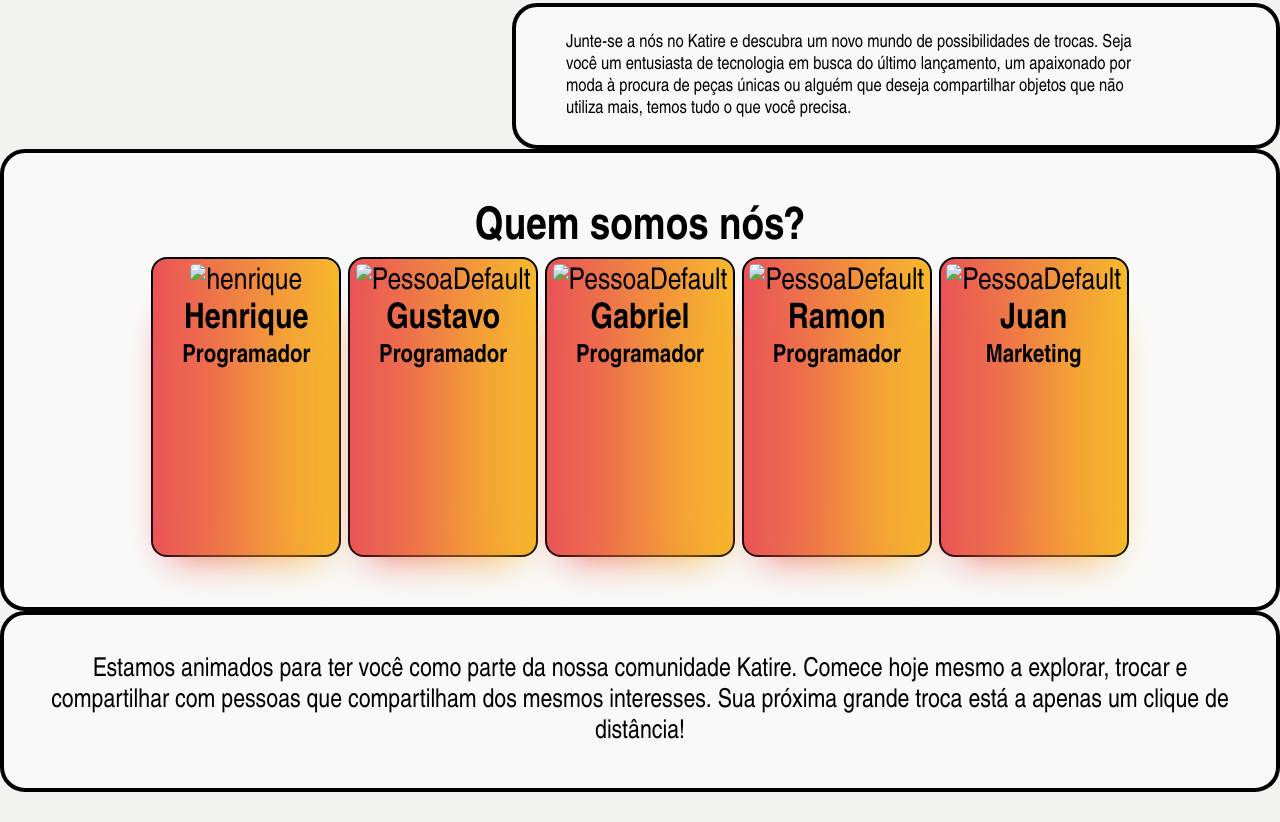
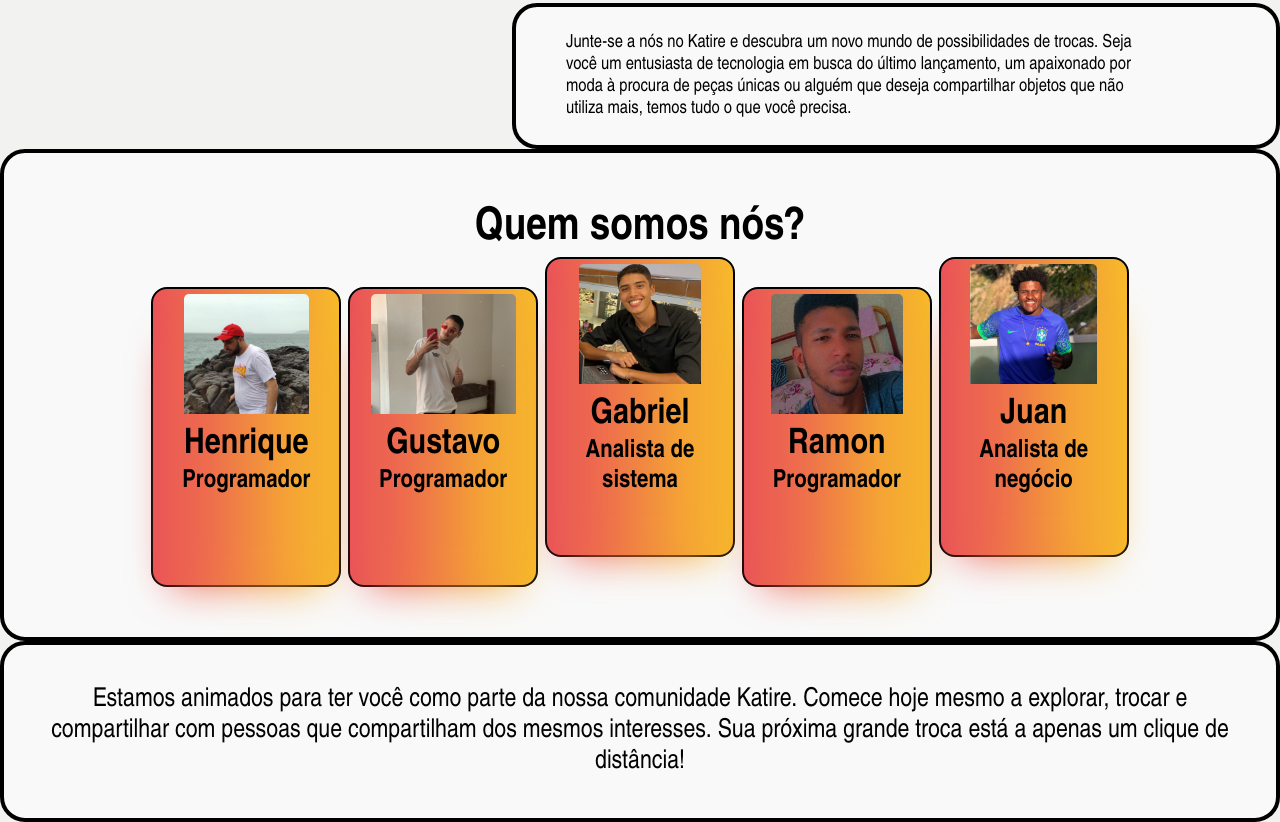
Before and after one commit to gu-henrique/ProjetoWeb, a plain HTML site: page index.html in a window 1280 px wide. Shown: the part 1923-2745 px from the top of the page. Before the commit the page ends 2715 px from the top, so only its background shows below. Drawn offline with Linux system fonts and the light colour scheme.

Commit message:
land page final

```diff
--- a/index.html
+++ b/index.html
@@ -5,7 +5,7 @@
     <meta http-equiv="X-UA-Compatible" content="IE=edge">
     <meta name="viewport" content="width=device-width, initial-scale=1.0">
     <title>Início | Katire</title>
-    <link rel="stylesheet" type="text/css" href="/style.css" media="screen" />
+    <link rel="stylesheet" type="text/css" href="style.css" media="screen" />
     <link rel="shortcut icon" href="/images/katire/ire-w.png" type="image/x-icon">
 </head>
 <body>
@@ -65,24 +65,24 @@
                     <h5>Programador</h5>
                 </div>
                 <div class="card">
-                    <img src="images/Membros/PessoaDefault.jpg" alt="PessoaDefault">
+                    <img src="images/Membros/Gustavo.png" alt="gustavo">
                     <h3><b>Gustavo</b></h3>
                     <h5>Programador</h5>
                 </div>
                 <div class="card">
-                    <img src="images/Membros/PessoaDefault.jpg" alt="PessoaDefault">
+                    <img src="images/Membros/Gabriel.png" alt="gabriel">
                     <h3><b>Gabriel</b></h3>
-                    <h5>Programador</h5>
+                    <h5>Analista de sistema</h5>
                 </div>
                 <div class="card">
-                    <img src="images/Membros/PessoaDefault.jpg" alt="PessoaDefault">
+                    <img src="images/Membros/Ramon.png" alt="ramon">
                     <h3><b>Ramon</b></h3>
                     <h5>Programador</h5>
                 </div>
                 <div class="card">
-                    <img src="images/Membros/PessoaDefault.jpg" alt="PessoaDefault">
+                    <img src="images/Membros/Juan.png" alt="juan">
                     <h3><b>Juan</b></h3>
-                    <h5>Marketing</h5>
+                    <h5>Analista de negócio</h5>
                 </div>
            </div>
         </div>
```
Also changed, not shown: images/Membros/Gabriel.png (added), images/Membros/Gustavo.png (added), images/Membros/Henrique.png (added), images/Membros/Juan.png (added), images/Membros/Ramon.png (added).
